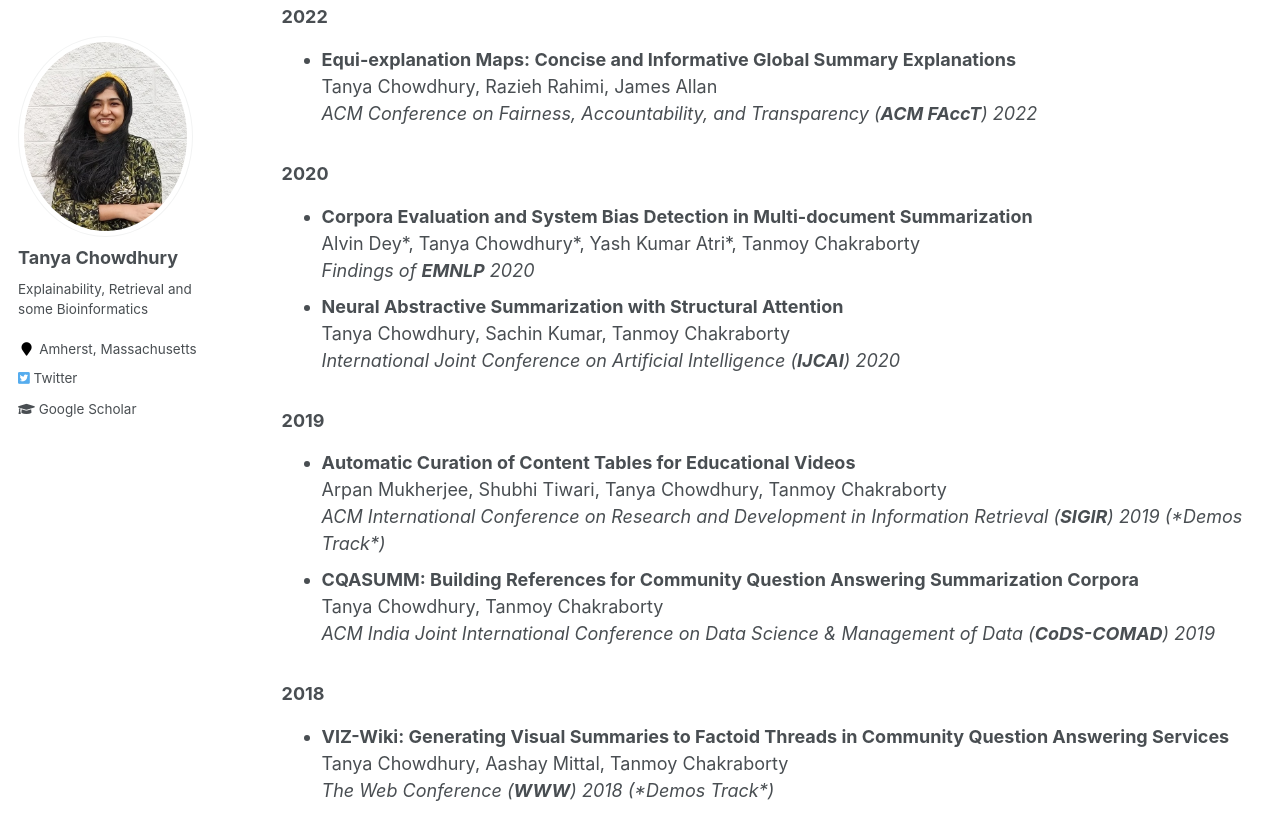
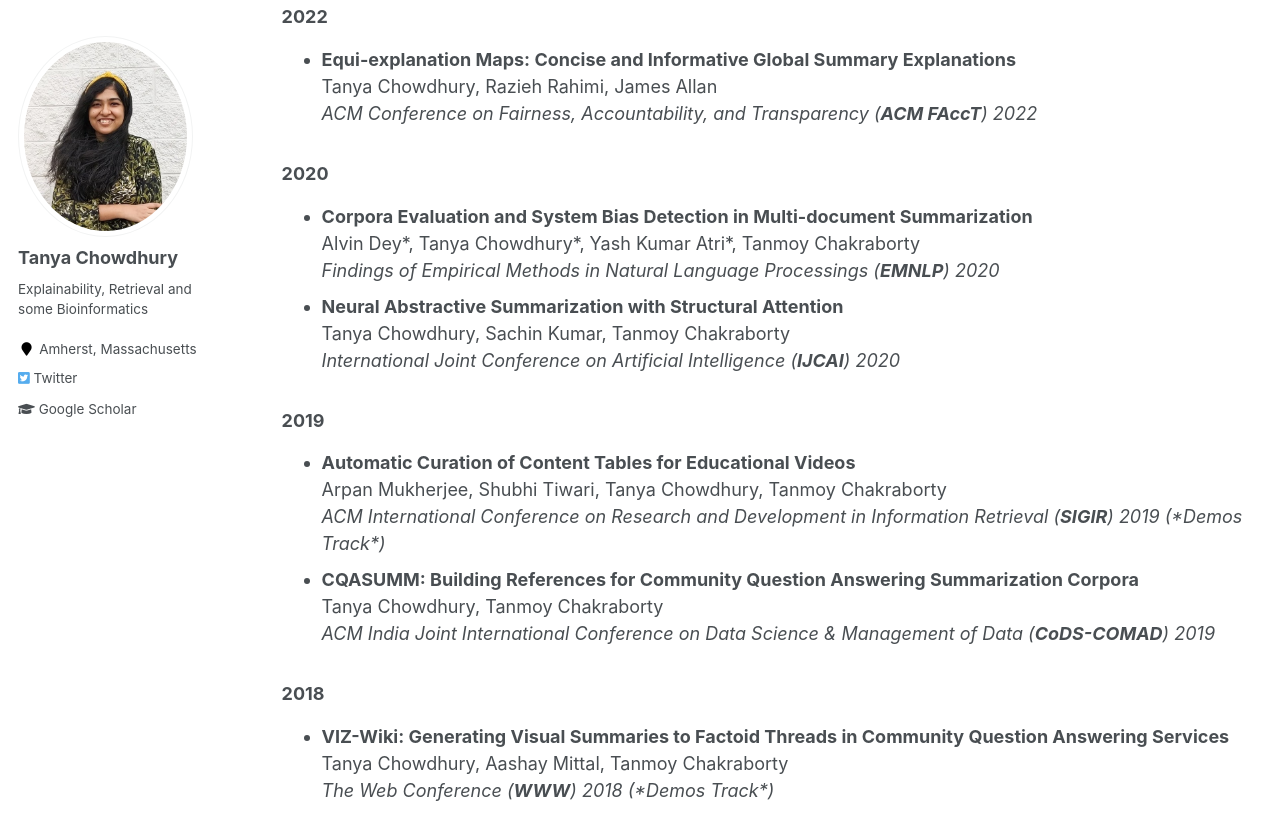
Before and after one commit to TaKneeAa/TaKneeAa.github.io, a Jekyll site: the page built from _pages/publications.md, in a window 1280 px wide and 900 px high, scrolled down 489 px. Shown: the top 840 px of the window. Built offline with Jekyll 4.4.1, drawn with Linux system fonts in a browser that asks for light colours.

Commit message:
conf name

```diff
--- a/_pages/publications.md
+++ b/_pages/publications.md
@@ -35,7 +35,7 @@ author_profile: true
   <ul>
     <li><strong>Corpora Evaluation and System Bias Detection in Multi-document Summarization</strong><br>
       <span class="author">Alvin Dey*, <span class="highlight-name">Tanya Chowdhury*</span>, Yash Kumar Atri*, Tanmoy Chakraborty</span><br>
-      <em>Findings of <b>EMNLP</b> 2020</em>
+      <em>Findings of Empirical Methods in Natural Language Processings (<b>EMNLP</b>) 2020</em>
     </li>
     <li><strong>Neural Abstractive Summarization with Structural Attention</strong><br>
       <span class="author"><span class="highlight-name">Tanya Chowdhury</span>, Sachin Kumar, Tanmoy Chakraborty</span><br>
```
